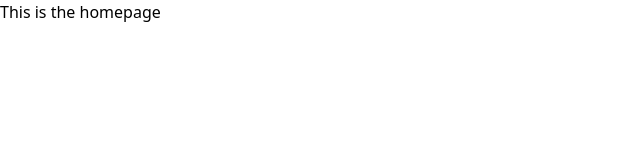
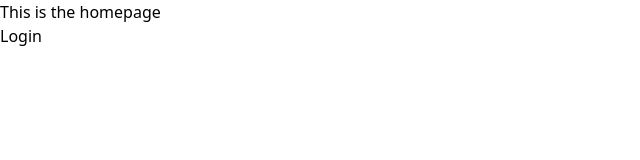
Before and after one commit to rikster/u-nextjs-tailwind-auth0-stripe-mongodb-gpt, a Next.js app: page / in a window 1280 px wide. Shown: the top 160 px of the page, without its empty margins (0-640 px from the left). Built offline with nearby package versions, Linux system fonts and the light colour scheme; no server answers.

Commit message:
fix up login w/ more info

```diff
--- a/pages/index.js
+++ b/pages/index.js
@@ -1,8 +1,33 @@
+import Link from 'next/link';
+import { useUser } from '@auth0/nextjs-auth0/client';
+import Image from 'next/image';
+
 export default function Home() {
+  const { user } = useUser();
+
+  console.log('user: ', user);
+
   return (
-    <>
+    <div>
       <h1>This is the homepage</h1>
-      <div></div>
-    </>
+      <div>
+        {!!user ? (
+          <>
+            <div>
+              <Image
+                src={user.picture}
+                alt={user.name}
+                height={50}
+                width={50}
+              />
+            </div>
+            <div>{user.email}</div>
+            <Link href="/api/auth/logout">Logout</Link>
+          </>
+        ) : (
+          <Link href="/api/auth/login">Login</Link>
+        )}
+      </div>
+    </div>
   );
 }
```
